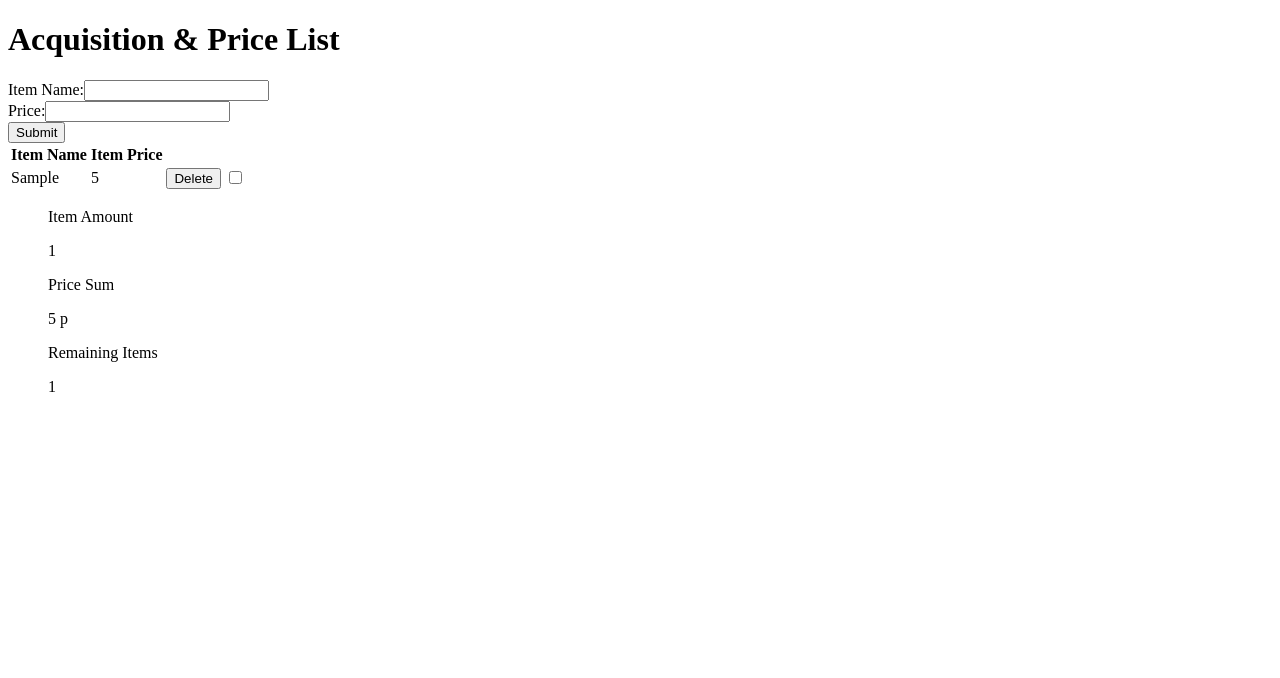
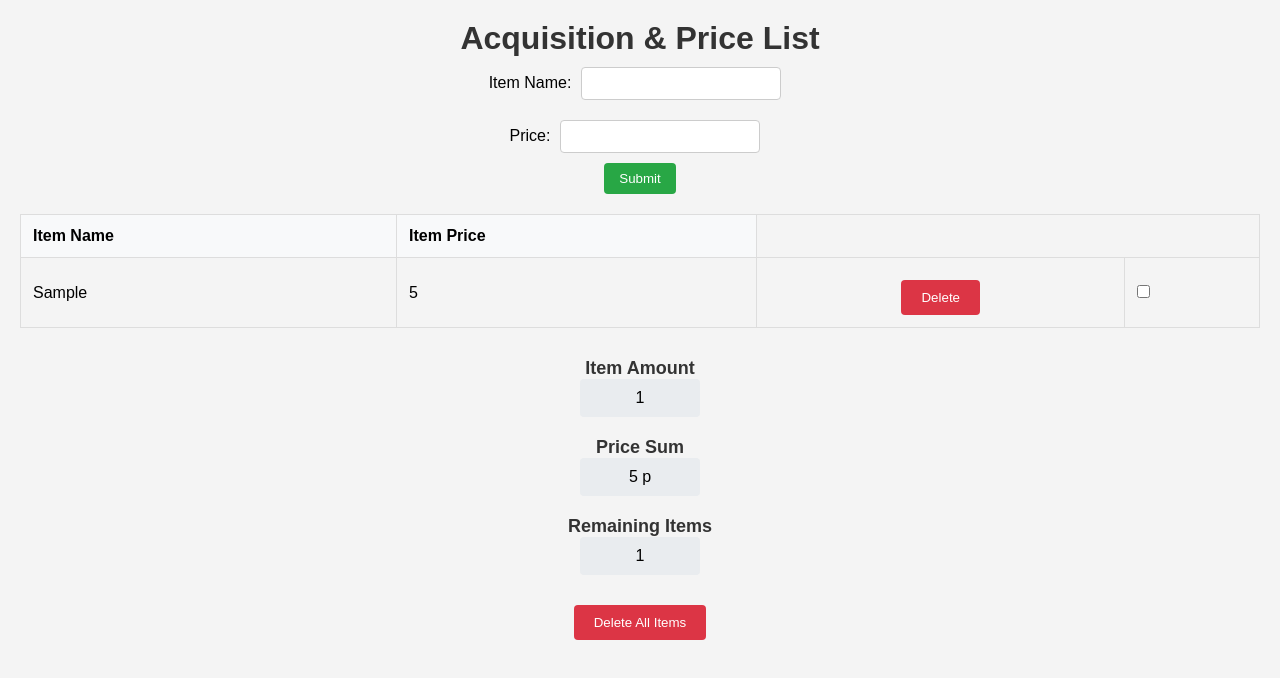
Before and after one commit to Hythei/JS_DOM_Project, a plain HTML site: page index.html in a window 1280 px wide. Both pictures are taken after typing "Sample", "5" into the empty fields and a click on the button "Submit". Drawn offline with Linux system fonts and the light colour scheme.

Commit message:
added some functionality and css

```diff
--- a/index.html
+++ b/index.html
@@ -5,6 +5,7 @@
     <meta name="viewport" content="width=device-width, initial-scale=1.0">
     <title>Document</title>
     <script src = "script.js" defer></script>
+    <link rel="stylesheet" href="styles.css">
 </head>
 <body>
     <div>
@@ -46,7 +47,7 @@
                     <div id = "price_sum">
 
                     </div>
-                </price>
+                </div>
                 <div>
                     <p>Remaining Items</p>
                     <div id = "remaining_items">
@@ -55,6 +56,7 @@
                 </div>
             </ul>
         </div>
+        <button id="delete_all_btn">Delete All Items</button>
 
 
     </div>
--- a/script.js
+++ b/script.js
@@ -4,6 +4,10 @@ let s_btn = document.querySelector("#submit_button")
 let price_div = document.querySelector("#price_sum")
 let item_div = document.querySelector("#item_sum")
 let rem_item_div = document.querySelector("#remaining_items")
+
+document.addEventListener("DOMContentLoaded", function(){
+    TableFromLocalStorage();
+});
 
 //The purpose of this function will be to take the input data from inputs "item_name" and "item_price", create a new row in the "item_list" -table and apply the values of said variables into appropriate cells.
 
@@ -35,6 +39,7 @@ function insertItem(i_name, i_price){
     cell2.innerHTML = i_price;
 
     priceSum();
+    itemSum();
     updateRemainingItems();
 
     let delBtn = document.createElement("button");
@@ -45,6 +50,7 @@ function insertItem(i_name, i_price){
         priceSum();
         itemSum();
         updateRemainingItems();
+        TableLocalStorage(); // Saves after deleting
     });
 
     let toggleBtn = document.createElement("input");
@@ -59,6 +65,7 @@ function insertItem(i_name, i_price){
             cell2.style.textDecoration = "none"
         }
         updateRemainingItems();
+        TableLocalStorage(); // Saves after toggling
     });
 
 
@@ -127,21 +134,53 @@ function updateRemainingItems(){
 }
 
 
-s_btn.addEventListener("click", submit_validation);
+// Turns the table rows into a JSON string. There's literally no other way to save this much information into local storage without using other libraries.
+function TableLocalStorage(){
+    const rows = table.querySelectorAll("tr");
+    const tableData = [];
 
+    rows.forEach((row, index) => {
+        if (index > 0) { //Skips the header row
+        const cells = row.querySelectorAll("td");
+        const rowData = {
+            name: cells[0].textContent,
+            price: cells[1].textContent,
+            checked: cells[3].querySelector("input[type='checkbox']").checked
+        };
+        tableData.push(rowData);
+        }
+    });
+    localStorage.setItem("tableData", JSON.stringify(tableData));
+}
 
-// TO DO
-// Write a summary div and function that calculates the sum of items and their prices
+function TableFromLocalStorage(){
+    const tableData = JSON.parse(localStorage.getItem("tableData"));
 
-// Write a function that enables the user to toggle an item (table row) when the item has been acquired.
+    if (tableData) {
+            tableData.forEach(rowData => {
+                insertItem(rowData.name, rowData.price, rowData.checked);
+            });
+        }
+}
 
-// Write a deletion feature for individual items and the entire list
-// function SomeDeleteRowFunction(o) {
-//     //no clue what to put here?
-//     var p=o.parentNode.parentNode;
-//         p.parentNode.removeChild(p);
-//    }
+function deleteAllItems() {
+    const rows = table.querySelectorAll("tr");
+    rows.forEach((row, index) => {
+        if (index > 0) {
+            table.deleteRow(row.rowIndex);
+        }
+    });
 
-// Validation for forms
+    localStorage.removeItem("tableData");
 
-// Some CSS so it looks somewhat presentable
+    updateRemainingItems();
+}
+
+s_btn.addEventListener("click", function(){
+    submit_validation();
+    updateRemainingItems();
+    TableLocalStorage();
+}
+);
+
+document.getElementById("delete_all_btn").addEventListener("click", deleteAllItems);
--- /dev/null
+++ b/styles.css
@@ -0,0 +1,146 @@
+
+* {
+    margin: 0;
+    padding: 0;
+    box-sizing: border-box;
+}
+
+
+body {
+    font-family: Arial, sans-serif;
+    background-color: #f4f4f4;
+    padding: 20px;
+}
+
+
+div {
+    margin-bottom: 20px;
+}
+
+
+h1 {
+    text-align: center;
+    color: #333;
+}
+
+
+#user_input {
+    text-align: center;
+    margin-bottom: 20px;
+}
+
+#user_input input[type="text"],
+#user_input input[type="number"] {
+    padding: 8px;
+    margin: 10px;
+    width: 200px;
+    border: 1px solid #ccc;
+    border-radius: 4px;
+}
+
+#submit_button {
+    padding: 8px 15px;
+    background-color: #28a745;
+    color: white;
+    border: none;
+    border-radius: 4px;
+    cursor: pointer;
+}
+
+#submit_button:hover {
+    background-color: #218838;
+}
+
+
+table {
+    width: 100%;
+    border-collapse: collapse;
+    margin-top: 20px;
+}
+
+table, th, td {
+    border: 1px solid #ddd;
+}
+
+th, td {
+    padding: 12px;
+    text-align: left;
+}
+
+th {
+    background-color: #f8f9fa;
+}
+
+tbody tr:nth-child(even) {
+    background-color: #f2f2f2;
+}
+
+table button {
+    padding: 10px 20px;
+    background-color: #dc3545;
+    color: white;
+    border: none;
+    border-radius: 4px;
+    cursor: pointer;
+    margin-top: 10px;
+    display: block;
+    margin-left: auto;
+    margin-right: auto;
+}
+
+
+#summary {
+    margin-top: 30px;
+    text-align: center;
+    justify-content: center;
+}
+
+#summary p {
+    font-size: 18px;
+    font-weight: bold;
+    color: #333;
+}
+
+#summary div {
+    margin-bottom: 10px;
+}
+
+#summary div div {
+    font-size: 16px;
+    padding: 10px;
+    background-color: #e9ecef;
+    border-radius: 4px;
+    display: inline-block;
+    width: 120px;
+}
+
+
+#delete_all_btn {
+    padding: 10px 20px;
+    background-color: #dc3545;
+    color: white;
+    border: none;
+    border-radius: 4px;
+    cursor: pointer;
+    margin-top: 20px;
+    display: block;
+    margin-left: auto;
+    margin-right: auto;
+}
+
+#delete_all_btn:hover {
+    background-color: #c82333;
+}
+
+
+@media (max-width: 768px) {
+    #user_input input[type="text"],
+    #user_input input[type="number"] {
+        width: 90%;
+    }
+
+    table {
+        width: 100%;
+        font-size: 14px;
+    }
+}
```
